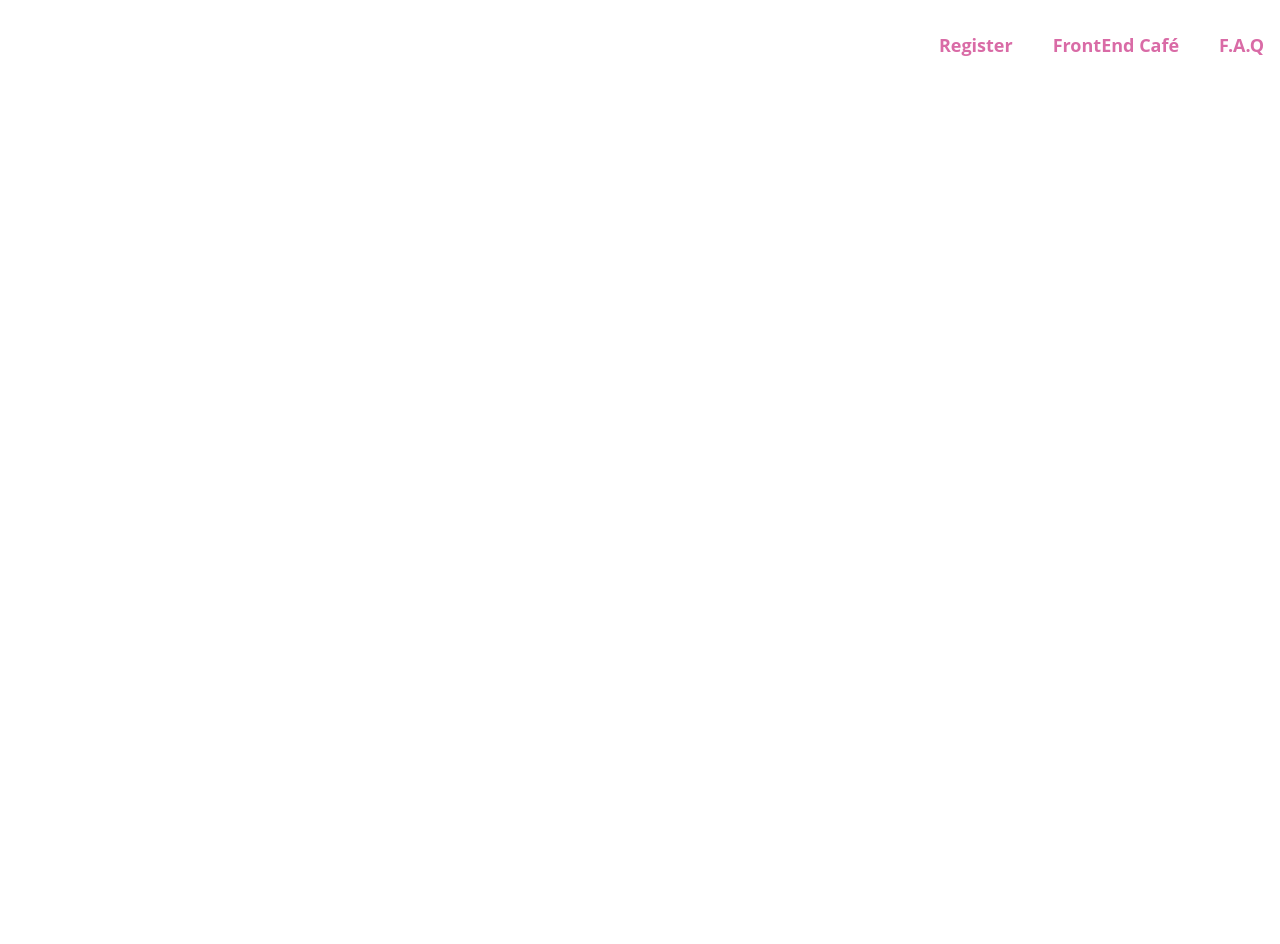
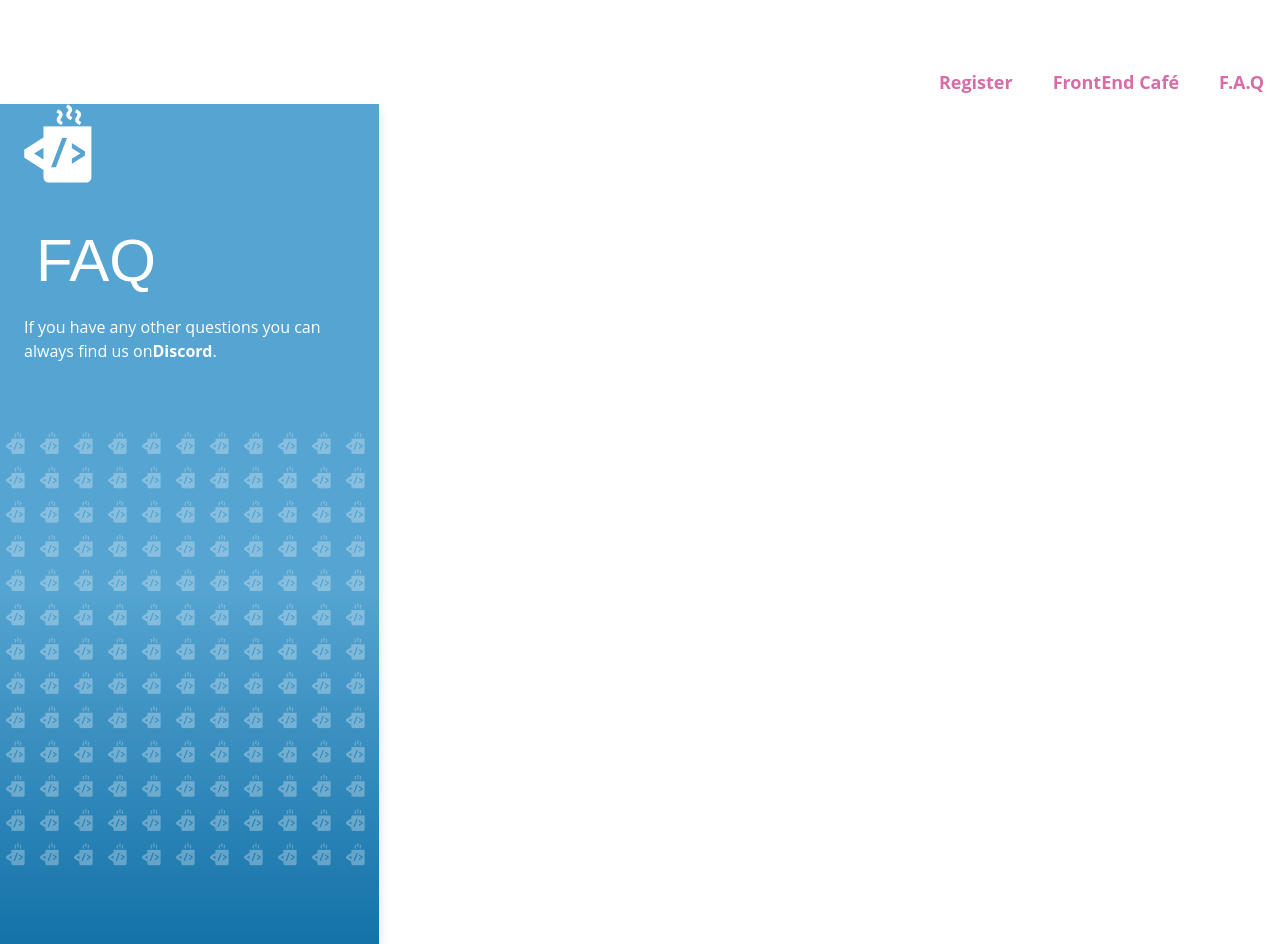
Before and after one commit to frontendcafe/cmyk-forest, a Next.js app in the folder app/: page /faq in a window 1280 px wide. Before the commit the page ends 800 px from the top, so only its background shows below. Built offline with nearby package versions, Linux system fonts and the light colour scheme.

Commit message:
Cambios en sidebar, necesita retoques aun, cambio de nombre de class a className en el proyecto

```diff
--- a/app/components/Layout.js
+++ b/app/components/Layout.js
@@ -12,7 +12,6 @@
       <div className="flex flex-col">
         {children}
         <Navbar />
-        <Sidebar />
       </div>
     </>
   );
--- a/app/components/ui/Button.js
+++ b/app/components/ui/Button.js
@@ -1,5 +1,5 @@
 const Button = ({ text }) => {
-  return <button class="rounded-br-2xl text-white">{text}</button>;
+  return <button className="rounded-br-2xl text-white">{text}</button>;
 };
 
 export default Button;
--- a/app/components/ui/Dropdown.js
+++ b/app/components/ui/Dropdown.js
@@ -3,7 +3,7 @@
   const selectOptions = options.map((option) => <option>{option}</option>);
 
   return (
-    <select class="col-auto p-1 pl-3 h-9" id={props.id}>
+    <select className="col-auto p-1 pl-3 h-9" id={props.id}>
       <option value="" disabled selected>
         {props.title}
       </option>
--- a/app/components/ui/Input.js
+++ b/app/components/ui/Input.js
@@ -5,7 +5,7 @@
             name={props.name}
             id={props.id}
             placeholder={props.placeholder}
-            class="col-auto p-1 pl-3 h-9"
+            className="col-auto p-1 pl-3 h-9"
           />
     )
 }
--- a/app/components/ui/Navbar.js
+++ b/app/components/ui/Navbar.js
@@ -3,19 +3,19 @@
 const Navbar = ({ className }) => {
   return (
     <>
-      <nav class="">
-        <ul class="space-x-10 mr-4 mt-2 flex justify-end">
-          <li class="inline cursor-pointer font-bold">
+      <nav>
+        <ul className="space-x-10 mr-4 mt-2 flex justify-end">
+          <li className="inline cursor-pointer font-bold">
             <Link href="/" className={className}>
               Register
             </Link>
           </li>
-          <li class="inline cursor-pointer font-bold">
+          <li className="inline cursor-pointer font-bold">
             <Link href="https://frontend.cafe/" className={className}>
               FrontEnd Café
             </Link>
           </li>
-          <li class="inline cursor-pointer font-bold">
+          <li className="inline cursor-pointer font-bold">
             <Link href="/faq" className={className}>
               F.A.Q
             </Link>
--- a/app/components/ui/Sidebar.js
+++ b/app/components/ui/Sidebar.js
@@ -1,7 +1,27 @@
-const Sidebar = () => {
+const Sidebar = (props) => {
   return (
     <>
-      <h1>Sidebar WIP</h1>
+        <section class="-mt-9" id={props.id}>
+          <div class="mt-11 ml-6" id="frontendlogo">
+            <img src="./assets/img/vector2.png" alt="" class="ml-8" />
+            <img src="./assets/img/vector.png" alt="" />
+          </div>
+          <h1 class="mt-12 ml-9 text-6xl">{props.title}</h1>
+          {props.text}
+          {/* <p class="text-white p-6">
+            If you have any other questions you can always find us on
+            <a
+              class="text-white font-bold text-base"
+              href="https://discord.com/invite/3GC6TJd"
+              rel="noopener noreferrer"
+            >
+               Discord
+            </a>
+            .
+          </p> */}
+          <div id="mosaic" class="mt-10"></div>
+        </section>
+
     </>
   );
 };
--- a/app/pages/faq.js
+++ b/app/pages/faq.js
@@ -1,10 +1,30 @@
 import Layout from "../components/Layout";
+import Sidebar from "../components/ui/Sidebar";
 
 const Faq = () => {
   return (
-    <Layout>
-      <h1>FAQ WIP</h1>
-    </Layout>
+    <>
+      <Layout>
+        <h1>FAQ WIP</h1>
+      </Layout>
+      <Sidebar
+        id="sidebarblue"
+        title="FAQ"
+        text={
+          <p className="text-white p-6">
+            If you have any other questions you can always find us on
+            <a
+              className="text-white font-bold text-base"
+              href="https://discord.com/invite/3GC6TJd"
+              rel="noopener noreferrer"
+            >
+              Discord
+            </a>
+            .
+          </p>
+        }
+      />
+    </>
   );
 };
 
--- a/app/pages/index.js
+++ b/app/pages/index.js
@@ -1,11 +1,15 @@
 import Layout from "../components/Layout";
 import Form from "../components/Form";
+import Sidebar from "../components/ui/Sidebar";
 
 export default function Home() {
   return (
     <>
-      <Layout>
-      </Layout>
+      <Layout></Layout>
+      <Sidebar
+      id="sidebar"
+      title="WELCOME TO CMYK"
+      />
       <Form />
     </>
   );
--- a/app/styles/globals.css
+++ b/app/styles/globals.css
@@ -33,8 +33,8 @@
   font-family: "Archivo Black", sans-serif;
   font-style: normal;
   font-weight: normal;
-  /* font-size: 3.5rem;
-  line-height: 61px; */
+  /* font-size: 3.5rem; */
+  line-height: 61px;
   color: #fff;
   /* margin: 10.563rem 0 0 2.25rem; */
 }
```
